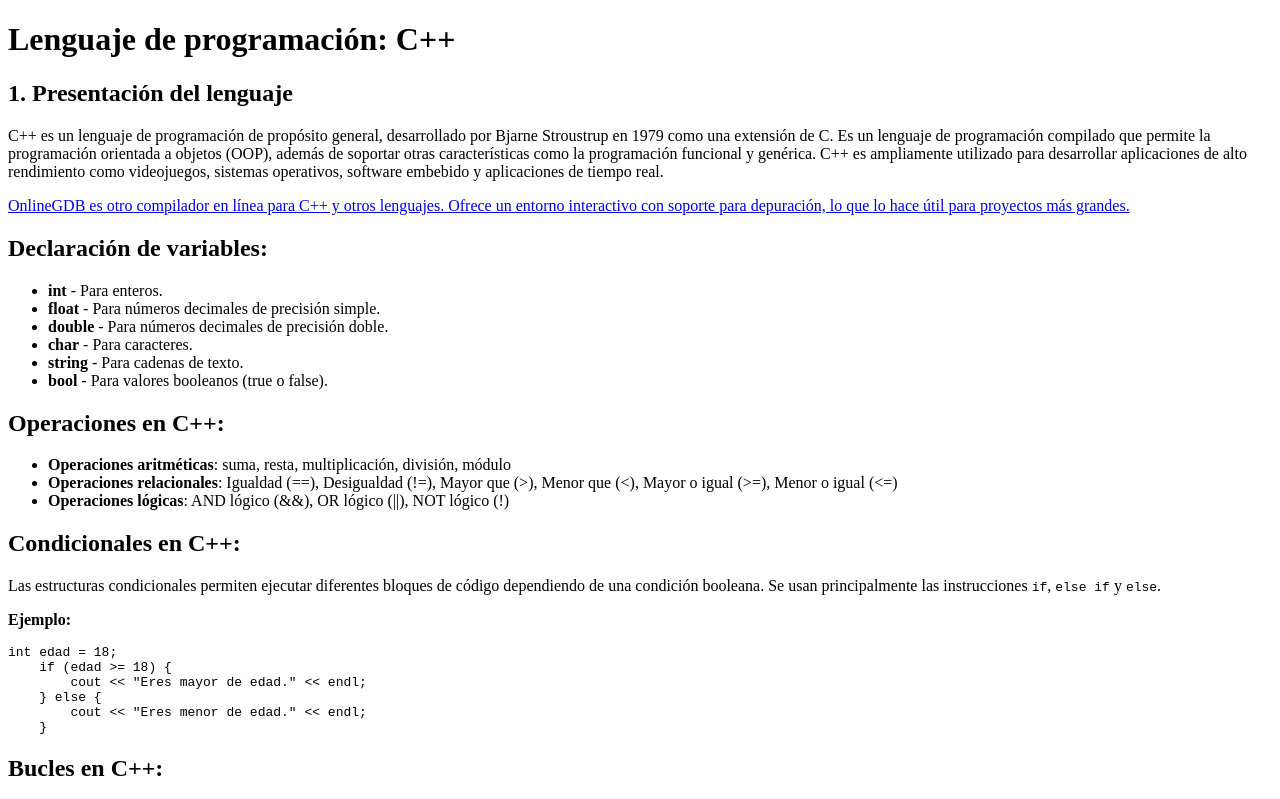
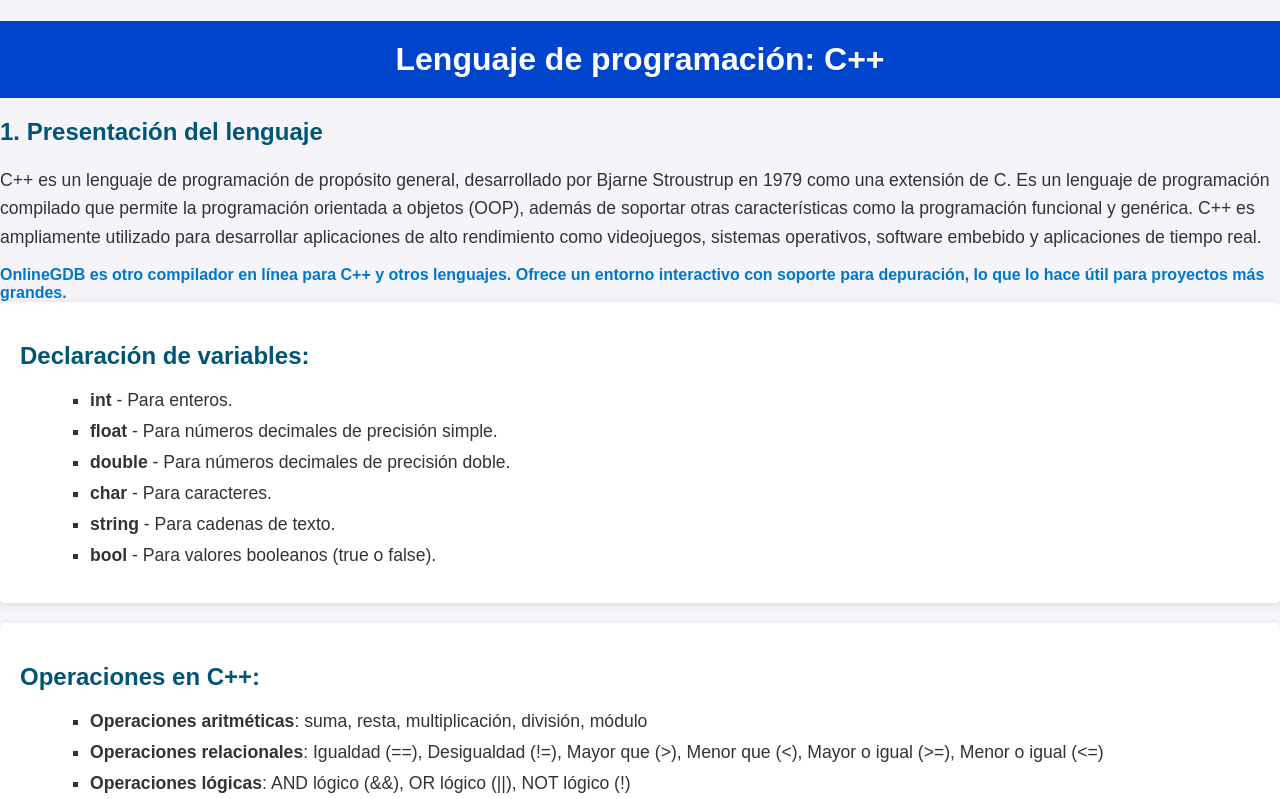
Before and after one commit to IvDrko/pages, a plain HTML site: page docs/index.html in a window 1280 px wide. Shown: the top 799 px of the page. Drawn offline with Linux system fonts and the light colour scheme.

Commit message:
#6 Completado CSS

```diff
--- /dev/null
+++ b/docs/estilos.css
@@ -0,0 +1,87 @@
+/* Estilos generales */
+body {
+    font-family: Arial, sans-serif;
+    background-color: #f4f4f9;
+    margin: 0;
+    padding: 0;
+    color: #333;
+}
+
+/* Encabezado */
+h1 {
+    background-color: #0044cc;
+    color: #ffffff;
+    padding: 20px;
+    text-align: center;
+    margin-bottom: 20px;
+}
+
+h2 {
+    color: #005577;
+    margin-top: 20px;
+}
+
+/* Párrafos y listas */
+p {
+    line-height: 1.6;
+    font-size: 1.1em;
+    margin-bottom: 15px;
+}
+
+ul {
+    list-style-type: square;
+    margin-left: 30px;
+    font-size: 1.1em;
+}
+
+li {
+    margin-bottom: 10px;
+}
+
+/* Enlaces */
+a {
+    color: #0077cc;
+    text-decoration: none;
+    font-weight: bold;
+}
+
+a:hover {
+    text-decoration: underline;
+}
+
+/* Sección */
+section {
+    background-color: #ffffff;
+    padding: 20px;
+    margin-bottom: 20px;
+    border-radius: 5px;
+    box-shadow: 0 2px 10px rgba(0, 0, 0, 0.1);
+}
+
+/* Estilo para bloques de código */
+code {
+    background-color: #f0f0f0;
+    padding: 2px 6px;
+    border-radius: 4px;
+    font-family: monospace;
+    color: #d14;
+}
+
+pre {
+    background-color: #282c34;
+    color: #f8f8f2;
+    padding: 15px;
+    border-radius: 5px;
+    font-family: monospace;
+    overflow-x: auto;
+    white-space: pre-wrap;
+    word-wrap: break-word;
+}
+
+/* Footer */
+footer {
+    text-align: center;
+    margin-top: 50px;
+    font-size: 0.9em;
+    color: #666;
+}
--- a/docs/index.html
+++ b/docs/index.html
@@ -3,6 +3,7 @@
     <head>
         <meta charset="UTF-8">
         <title>C++</title>
+        <link rel="stylesheet" href="estilos.css">
     </head>
     <body>
         <h1>Lenguaje de programación: C++</h1>
```
